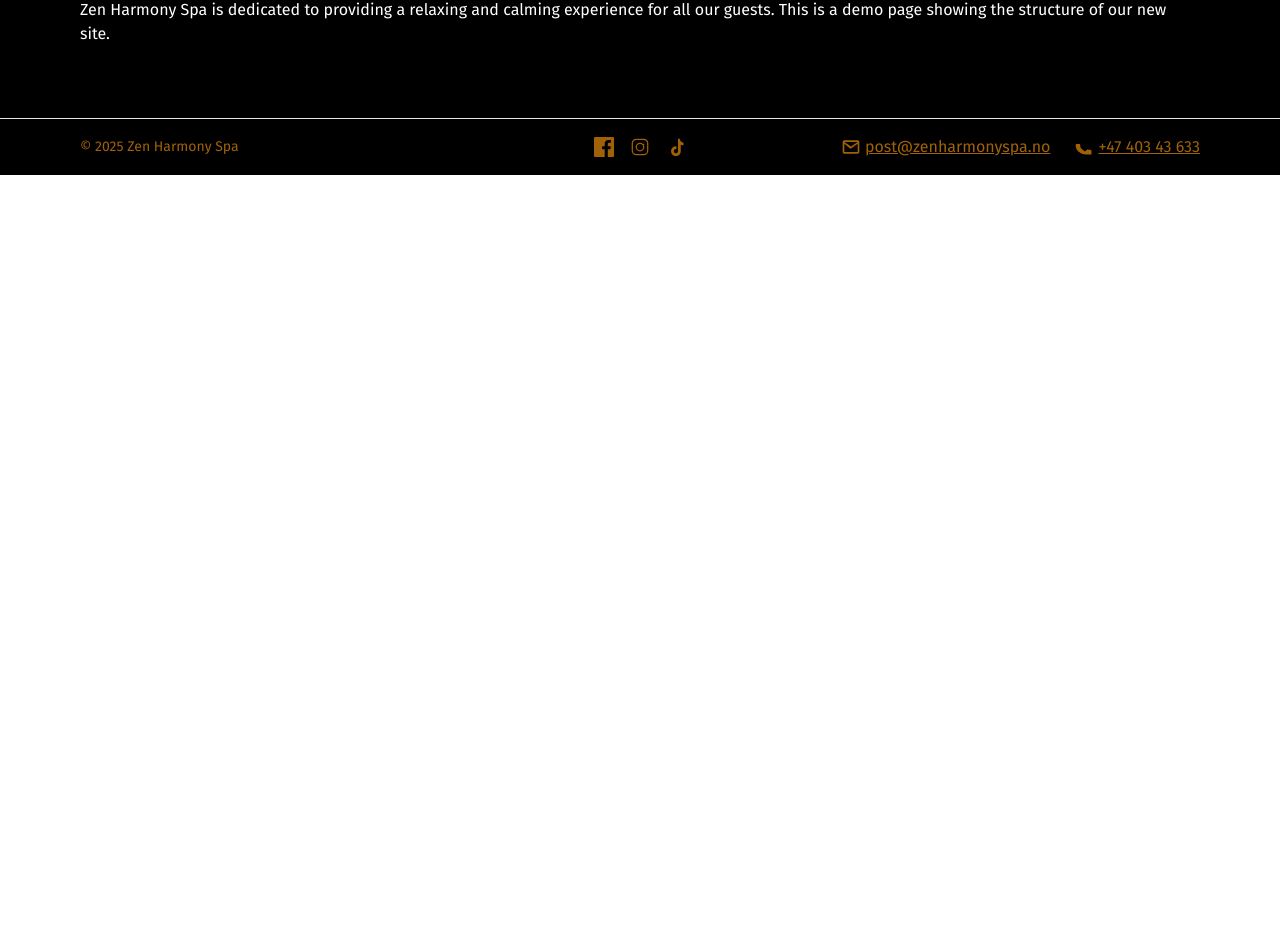
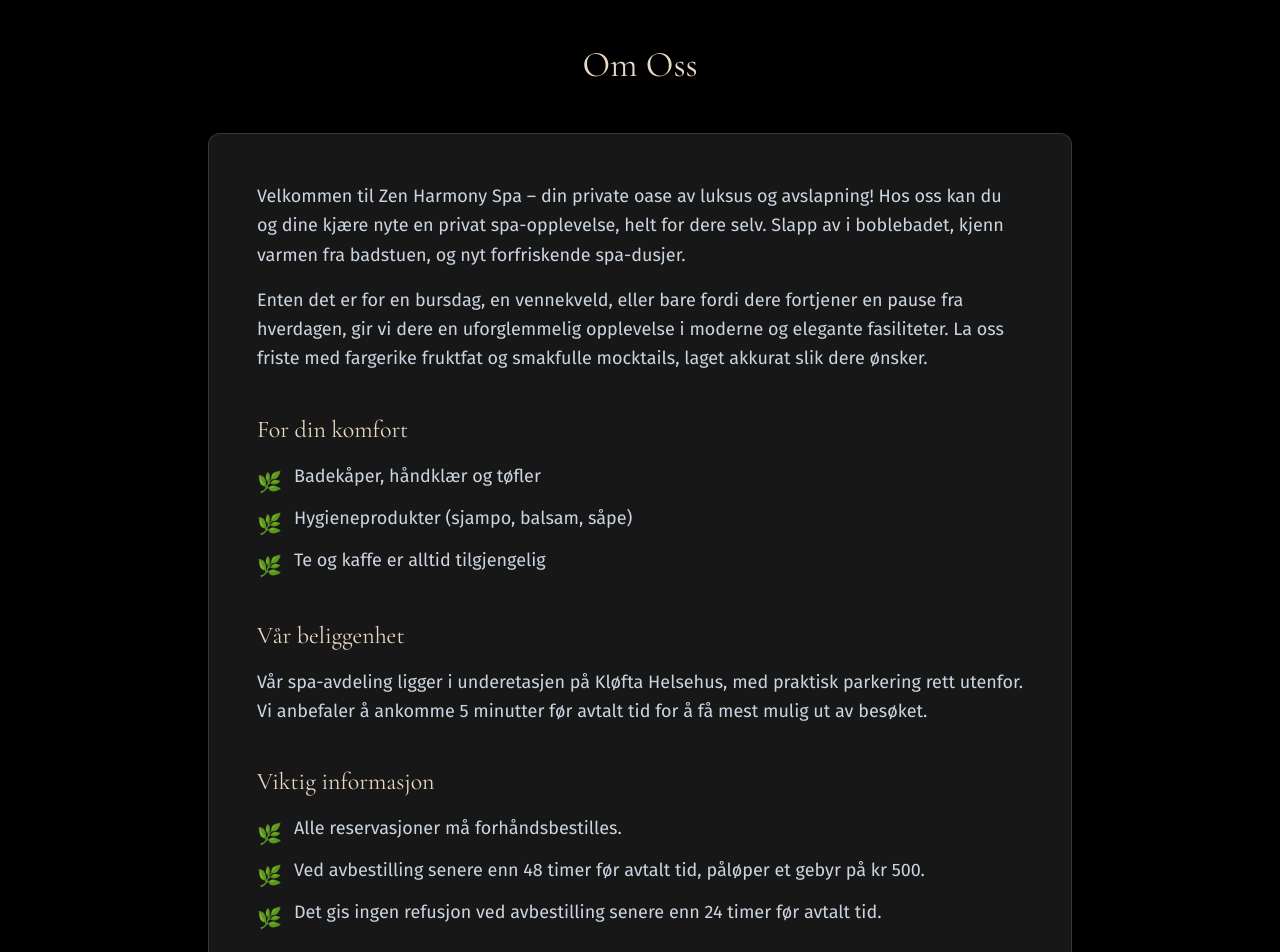
Before and after one commit to Nejsa/ZenHarmonySpaProject, a React (Vite) app: page / in a window 1280 px wide. Shown: the part 3379-4331 px from the top of the page. Before the commit the page ends 3554 px from the top, so only its background shows below. Built offline with nearby package versions, Linux system fonts and the light colour scheme.

Commit message:
About us section extended

```diff
--- a/src/components/AboutUs.jsx
+++ b/src/components/AboutUs.jsx
@@ -1,12 +1,93 @@
+// En hjelpekomponent for å lage pene listepunkter
+function InfoListItem({ children }) {
+  return (
+    <li className="flex items-start gap-3">
+      <span className="text-brand mt-1.5 text-xl">🌿</span>
+      <span className="text-slate-300">{children}</span>
+    </li>
+  );
+}
+
 export default function About() {
   return (
-    <div>
-      <h2 className="text-2xl font-semibold mb-4 w-full border-t border-white-700 text-yellow-700">Om oss</h2>
-      <p className="text-white">
-        Zen Harmony Spa is dedicated to providing a relaxing and calming
-        experience for all our guests. This is a demo page showing the structure
-        of our new site.
-      </p>
+    <div className="py-24">
+      <div className="max-w-4xl mx-auto px-4">
+        <h2 className="font-heading text-4xl text-center text-brand-light mb-12">
+          Om Oss
+        </h2>
+
+        {/* --- Nytt kort som rammer inn innholdet --- */}
+        <div className="bg-neutral-900 border border-brand/20 rounded-xl shadow-lg p-8 md:p-12">
+          <div className="space-y-10 text-lg leading-relaxed text-slate-300">
+            {/* Introduksjon */}
+            <div className="space-y-4">
+              <p>
+                Velkommen til Zen Harmony Spa – din private oase av luksus og
+                avslapning! Hos oss kan du og dine kjære nyte en privat
+                spa-opplevelse, helt for dere selv. Slapp av i boblebadet, kjenn
+                varmen fra badstuen, og nyt forfriskende spa-dusjer.
+              </p>
+              <p>
+                Enten det er for en bursdag, en vennekveld, eller bare fordi
+                dere fortjener en pause fra hverdagen, gir vi dere en
+                uforglemmelig opplevelse i moderne og elegante fasiliteter. La
+                oss friste med fargerike fruktfat og smakfulle mocktails, laget
+                akkurat slik dere ønsker.
+              </p>
+            </div>
+
+            {/* Hva vi tilbyr */}
+            <div>
+              <h3 className="font-heading text-2xl text-brand-light mb-4">
+                For din komfort
+              </h3>
+              <ul className="space-y-2">
+                <InfoListItem>Badekåper, håndklær og tøfler</InfoListItem>
+                <InfoListItem>
+                  Hygieneprodukter (sjampo, balsam, såpe)
+                </InfoListItem>
+                <InfoListItem>Te og kaffe er alltid tilgjengelig</InfoListItem>
+              </ul>
+            </div>
+
+            {/* Beliggenhet */}
+            <div>
+              <h3 className="font-heading text-2xl text-brand-light mb-4">
+                Vår beliggenhet
+              </h3>
+              <p>
+                Vår spa-avdeling ligger i underetasjen på Kløfta Helsehus, med
+                praktisk parkering rett utenfor. Vi anbefaler å ankomme 5
+                minutter før avtalt tid for å få mest mulig ut av besøket.
+              </p>
+            </div>
+
+            {/* Viktig informasjon */}
+            <div>
+              <h3 className="font-heading text-2xl text-brand-light mb-4">
+                Viktig informasjon
+              </h3>
+              <ul className="space-y-2">
+                <InfoListItem>
+                  Alle reservasjoner må forhåndsbestilles.
+                </InfoListItem>
+                <InfoListItem>
+                  Ved avbestilling senere enn 48 timer før avtalt tid, påløper
+                  et gebyr på kr 500.
+                </InfoListItem>
+                <InfoListItem>
+                  Det gis ingen refusjon ved avbestilling senere enn 24 timer
+                  før avtalt tid.
+                </InfoListItem>
+              </ul>
+            </div>
+
+            <p className="text-center text-brand-light pt-8">
+              Vi takker for forståelsen og ser frem til å ønske deg velkommen!
+            </p>
+          </div>
+        </div>
+      </div>
     </div>
   );
 }
```
